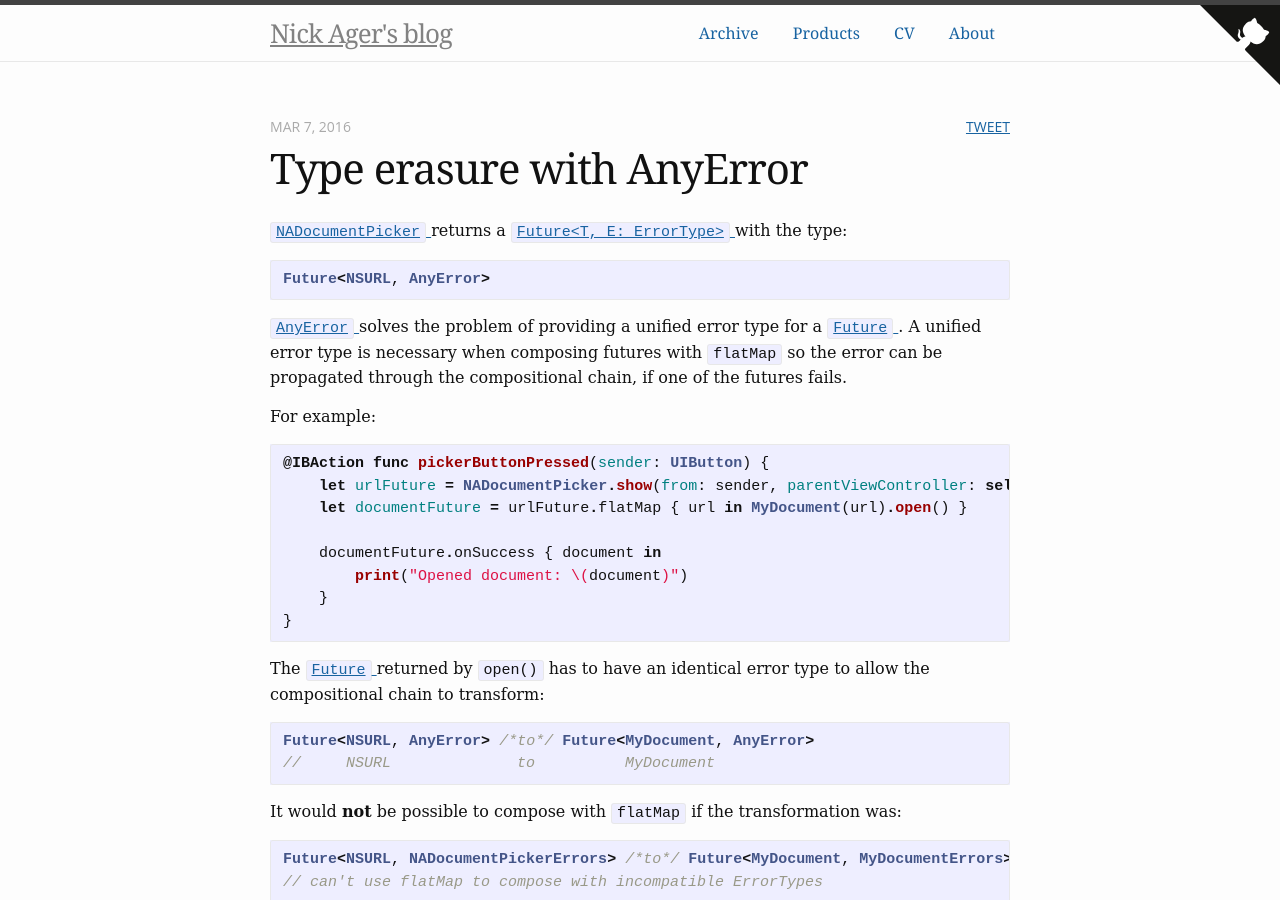
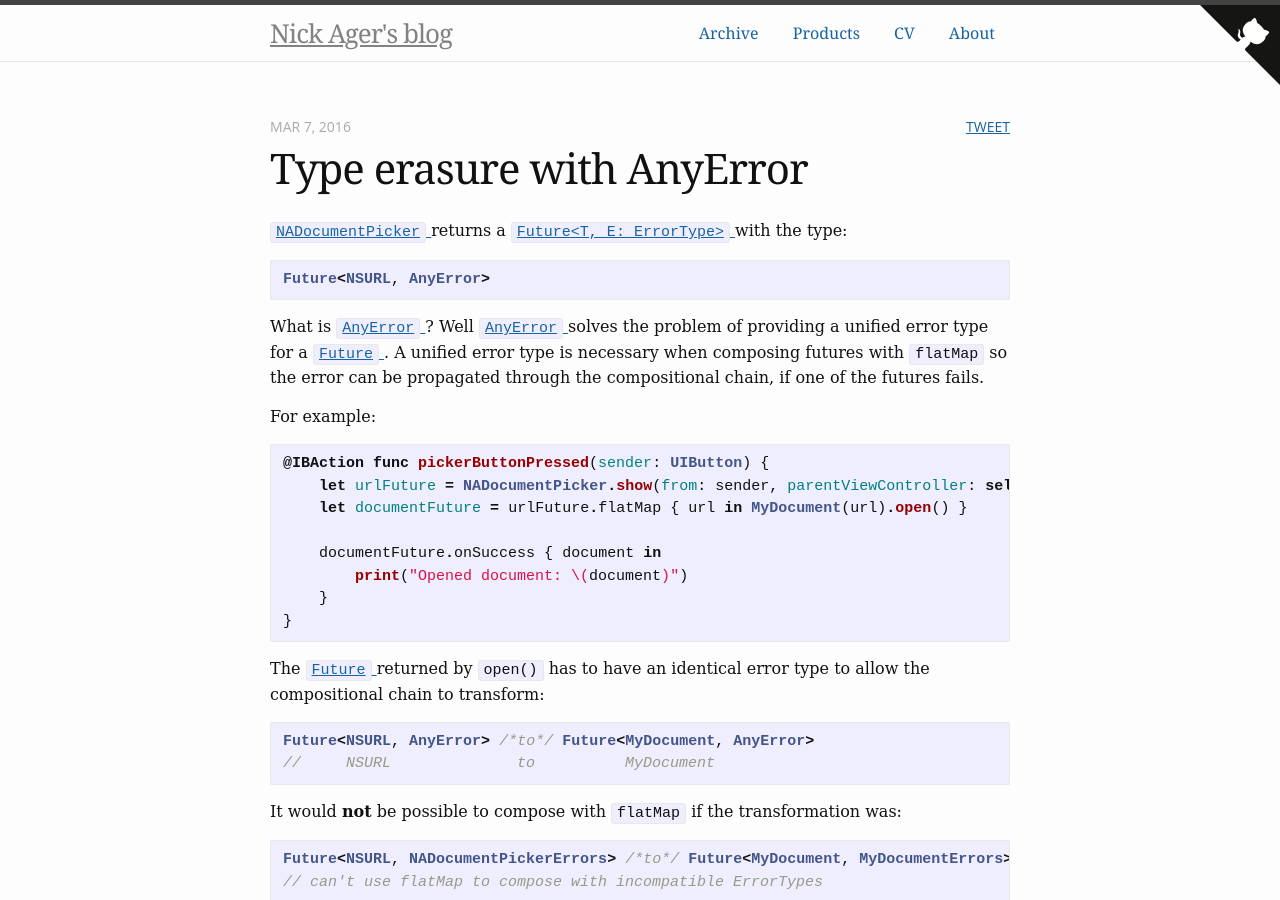
Before and after one commit to NickAger/nickager.github.io, a Jekyll site: the page built from _posts/2016-03-08-AnyError.md, in a window 1280 px wide and 900 px high. Built offline with Jekyll 4.4.1, drawn with Linux system fonts in a browser that asks for light colours; some web fonts are replaced; comment, search, counter and statistics services are not loaded.

Commit message:
rewording

````diff
--- a/_posts/2016-03-08-AnyError.md
+++ b/_posts/2016-03-08-AnyError.md
@@ -11,7 +11,7 @@ excerpt_separator: <!--more-->
 Future<NSURL, AnyError>
 ```
 
-[`AnyError` ](https://github.com/NickAger/NACommonUtils/blob/master/NACommonUtils/Utilities/AnyError.swift) solves the problem of providing a unified error type for a [`Future` ](https://github.com/Thomvis/BrightFutures#examples). A unified error type is necessary when composing futures with `flatMap` so the error can be propagated through the compositional chain, if one of the futures fails.
+What is [`AnyError` ](https://github.com/NickAger/NACommonUtils/blob/master/NACommonUtils/Utilities/AnyError.swift)? Well [`AnyError` ](https://github.com/NickAger/NACommonUtils/blob/master/NACommonUtils/Utilities/AnyError.swift) solves the problem of providing a unified error type for a [`Future` ](https://github.com/Thomvis/BrightFutures#examples). A unified error type is necessary when composing futures with `flatMap` so the error can be propagated through the compositional chain, if one of the futures fails.
 <!--more-->
 
 For example:
````
